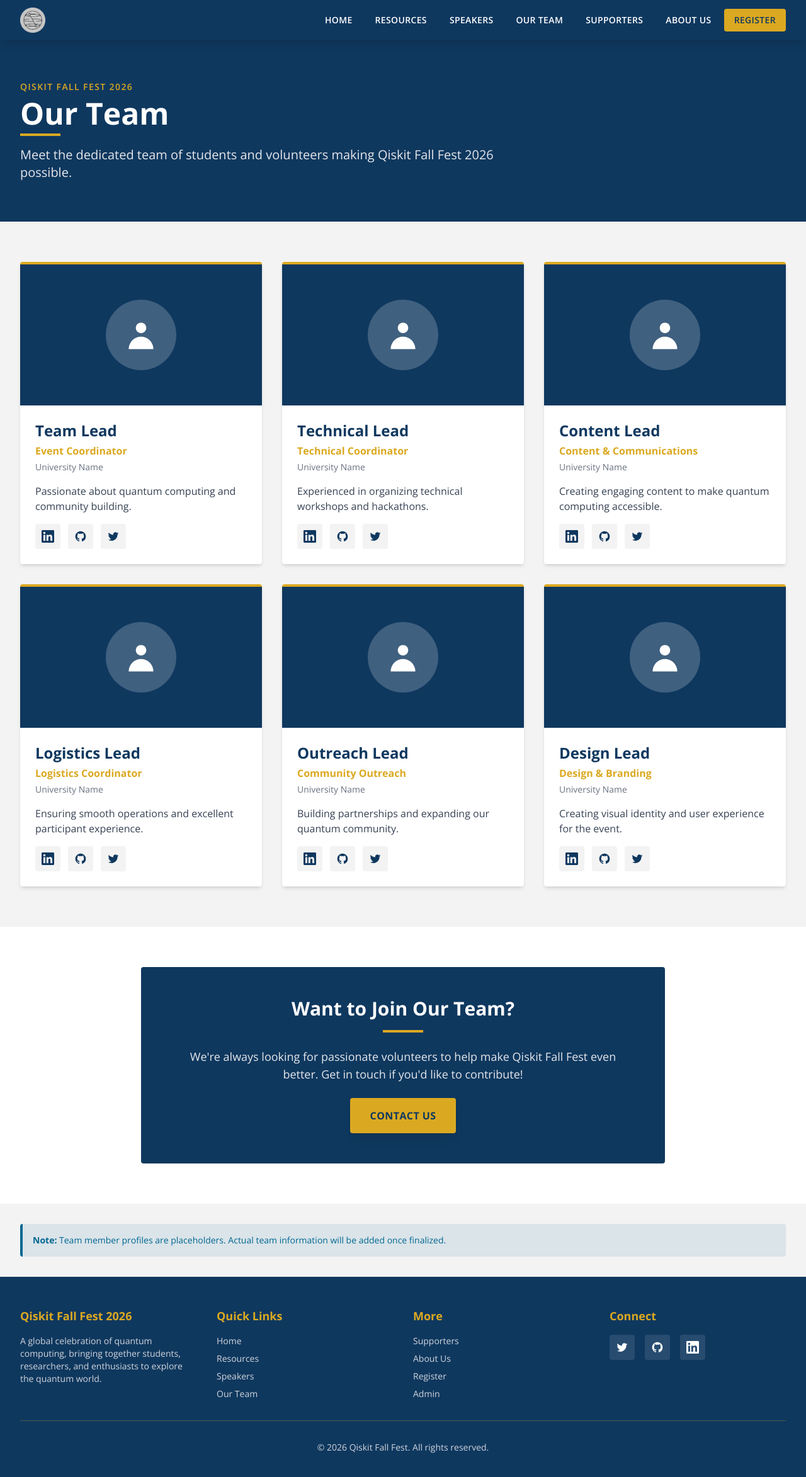
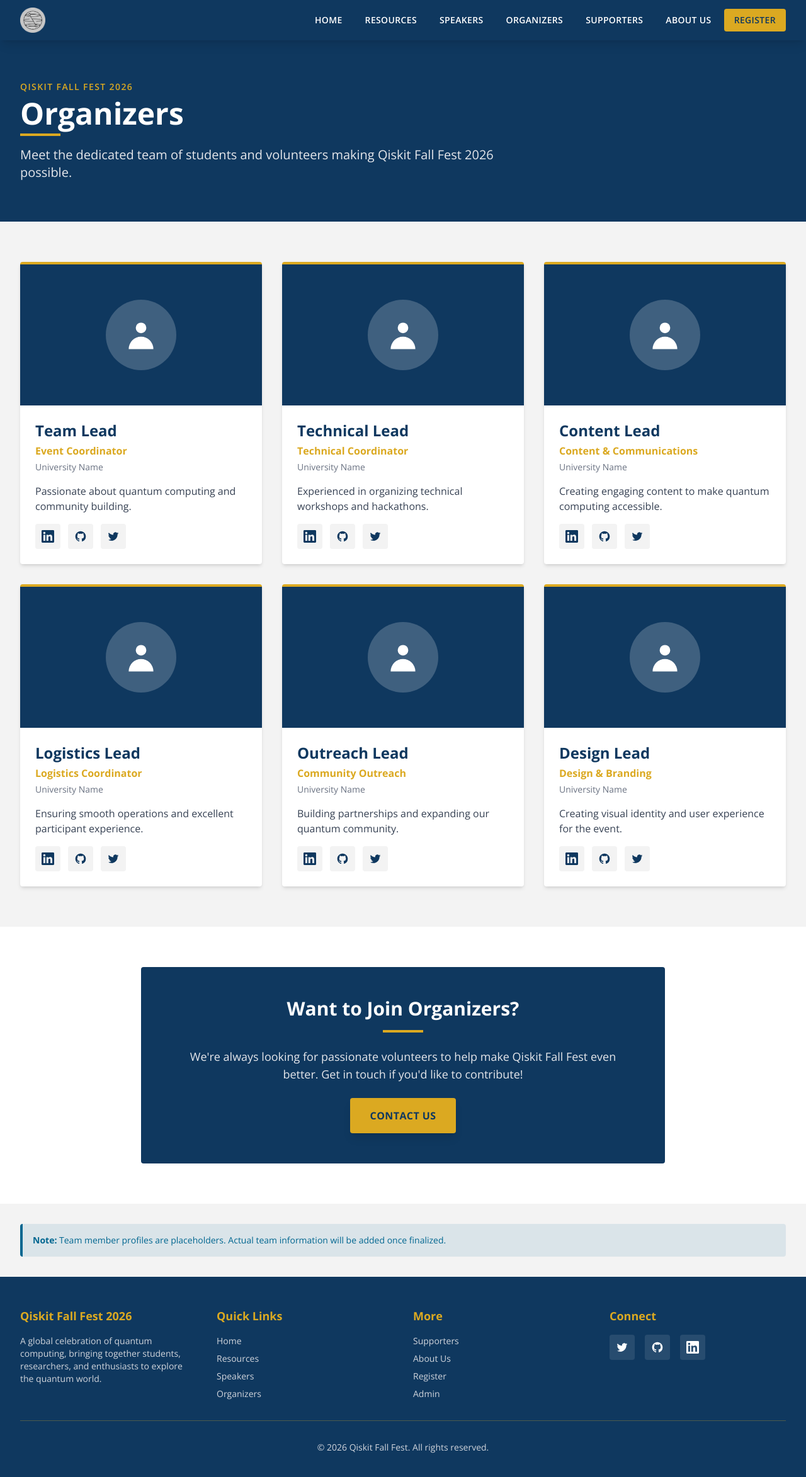
Before and after one commit to suranjannandi-git/fall-fest-2026-amity-kolkata, a Next.js app in the folder frontend/: page /team in a window 1280 px wide. Shown: the top 2346 px of the page at 63% size. Built offline with nearby package versions, Linux system fonts and the light colour scheme.

Commit message:
modified Our Team -> Organizers

```diff
--- a/frontend/app/team/page.tsx
+++ b/frontend/app/team/page.tsx
@@ -56,7 +56,7 @@
       <section className="bg-[#0f385f] text-white py-16">
         <div className="max-w-7xl mx-auto px-4 sm:px-6 lg:px-8">
           <p className="text-[#dba921] font-semibold uppercase tracking-widest mb-2 text-sm">Qiskit Fall Fest 2026</p>
-          <h1 className="text-4xl md:text-5xl font-black mb-2">Our Team</h1>
+          <h1 className="text-4xl md:text-5xl font-black mb-2">Organizers</h1>
           <div className="w-16 h-1 bg-[#dba921] mb-4"></div>
           <p className="text-xl text-gray-200 max-w-3xl">
             Meet the dedicated team of students and volunteers making Qiskit Fall Fest 2026 possible.
@@ -131,7 +131,7 @@
       <section className="py-16 bg-white">
         <div className="max-w-4xl mx-auto px-4 sm:px-6 lg:px-8 text-center">
           <div className="bg-[#0f385f] rounded p-8 md:p-12 text-white">
-            <h2 className="text-3xl font-black mb-4">Want to Join Our Team?</h2>
+            <h2 className="text-3xl font-black mb-4">Want to Join Organizers?</h2>
             <div className="w-16 h-1 bg-[#dba921] mx-auto mb-6"></div>
             <p className="text-lg text-gray-200 mb-6">
               We&apos;re always looking for passionate volunteers to help make Qiskit Fall Fest even better. Get in touch if you&apos;d like to contribute!
--- a/frontend/components/Footer.tsx
+++ b/frontend/components/Footer.tsx
@@ -34,7 +34,7 @@
               </li>
               <li>
                 <Link href="/team" className="text-gray-300 hover:text-[#dba921] transition-colors">
-                  Our Team
+                  Organizers
                 </Link>
               </li>
             </ul>
--- a/frontend/components/Navigation.tsx
+++ b/frontend/components/Navigation.tsx
@@ -11,7 +11,7 @@
     { href: '/', label: 'Home' },
     { href: '/resources', label: 'Resources' },
     { href: '/speakers', label: 'Speakers' },
-    { href: '/team', label: 'Our Team' },
+    { href: '/team', label: 'Organizers' },
     { href: '/supporters', label: 'Supporters' },
     { href: '/about', label: 'About Us' },
     { href: '/register', label: 'Register', highlight: true },
```
Also changed, not shown: 2 other files (tests, documents, lock files or other folders).
